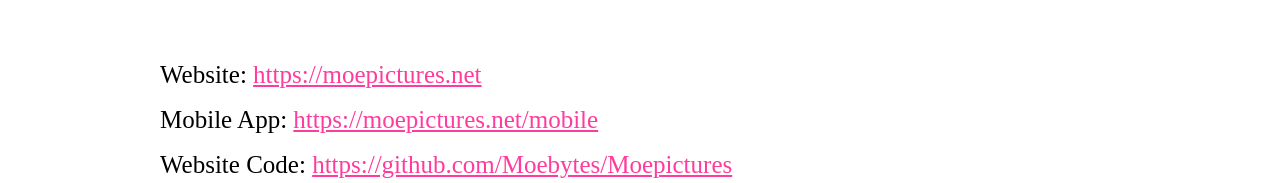
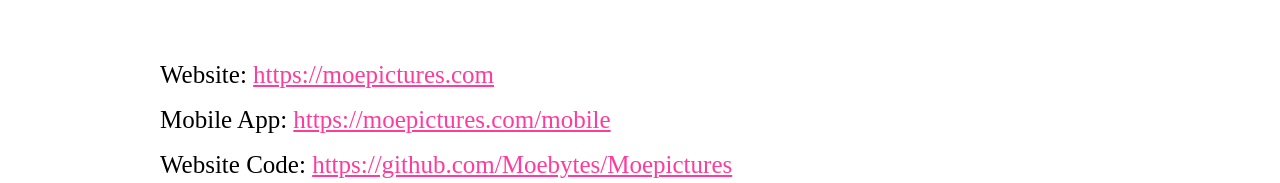
Before and after one commit to Moebytes/Moebytes.com, a React (Vite) app: page /code in a window 1280 px wide. Shown: the part 1179-1362 px from the top of the page. Built offline with nearby package versions, Linux system fonts and the light colour scheme; a web font is replaced by a local one.

Commit message:
update: domain

```diff
--- a/components/CodeContent.tsx
+++ b/components/CodeContent.tsx
@@ -49,8 +49,8 @@
                         The project is made with Node.js and React, and uses a PostgreSQL database.
                         We also make use of Python scripts for a few things. The mobile app is made in React Native.
                         <br/><br/>
-                        Website: <a href="https://moepictures.net">https://moepictures.net</a><br/>
-                        Mobile App: <a href="https://moepictures.net/mobile">https://moepictures.net/mobile</a><br/>
+                        Website: <a href="https://moepictures.com">https://moepictures.com</a><br/>
+                        Mobile App: <a href="https://moepictures.com/mobile">https://moepictures.com/mobile</a><br/>
                         Website Code: <a href="https://github.com/Moebytes/Moepictures">https://github.com/Moebytes/Moepictures</a><br/>
                         Mobile Code: <a href="https://github.com/Moebytes/Moepictures-App">https://github.com/Moebytes/Moepictures-App</a><br/>
                     </span>
```
